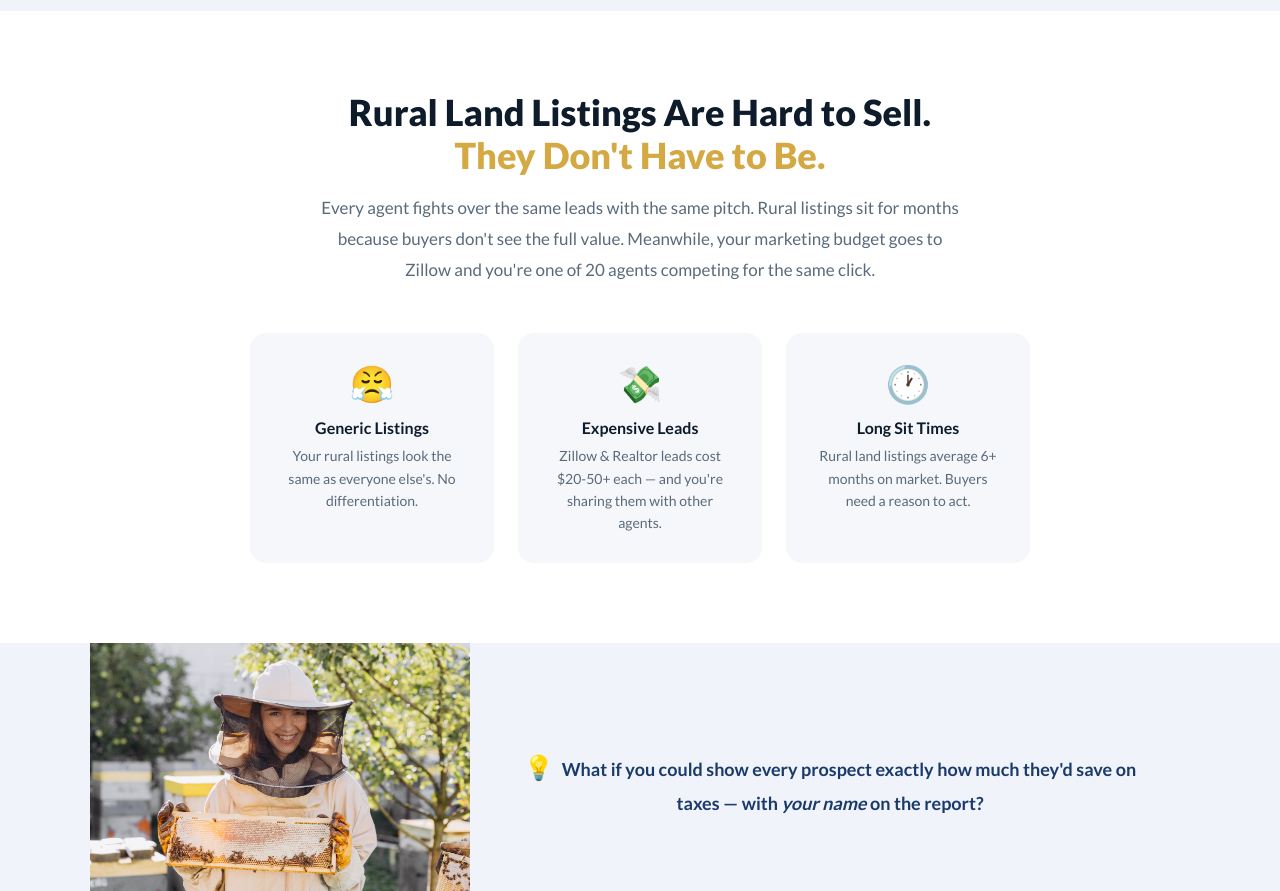
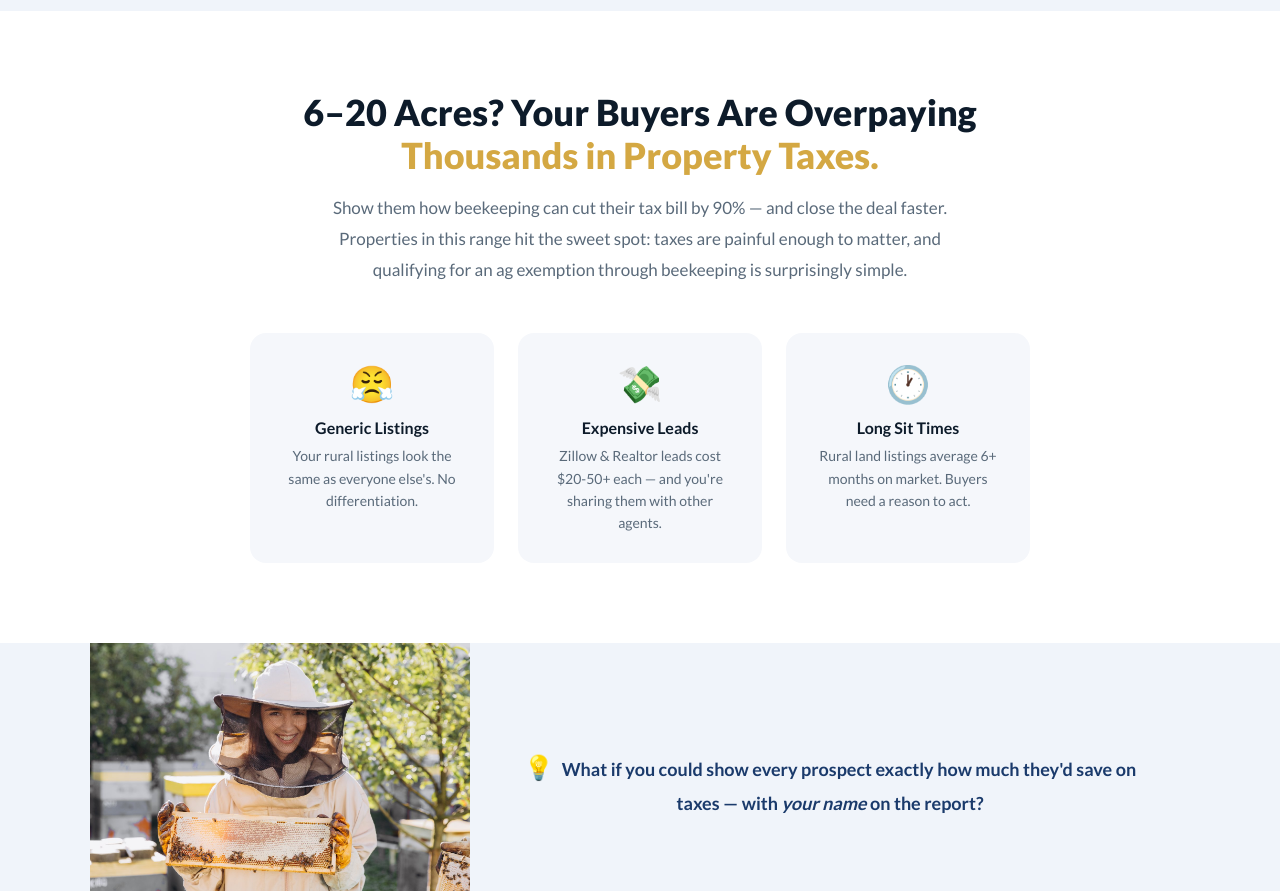
Before and after one commit to beekingsco/texasbeeexemption, a Next.js app: page /agents in a window 1280 px wide. Shown: the part 860-1751 px from the top of the page. Built offline with nearby package versions, Linux system fonts and the light colour scheme.

Commit message:
Update agents page headline: focus on 6-20 acre tax pain point

```diff
--- a/app/agents/page.tsx
+++ b/app/agents/page.tsx
@@ -196,13 +196,13 @@ export default function AgentLandingPage() {
         <section style={{ padding: '80px 24px', background: C.white }}>
           <div style={{ maxWidth: 780, margin: '0 auto', textAlign: 'center' }}>
             <h2 style={{ fontSize: 'clamp(24px, 4vw, 36px)', fontWeight: 800, color: C.navy, marginBottom: 16, lineHeight: 1.2 }}>
-              Rural Land Listings Are Hard to Sell. <br />
-              <span style={{ color: C.green }}>They Don&apos;t Have to Be.</span>
+              6–20 Acres? Your Buyers Are Overpaying <br />
+              <span style={{ color: C.green }}>Thousands in Property Taxes.</span>
             </h2>
             <p style={{ fontSize: 17, color: C.gray, lineHeight: 1.8, maxWidth: 640, margin: '0 auto 48px' }}>
-              Every agent fights over the same leads with the same pitch. Rural listings sit for months
-              because buyers don&apos;t see the full value. Meanwhile, your marketing budget goes to Zillow
-              and you&apos;re one of 20 agents competing for the same click.
+              Show them how beekeeping can cut their tax bill by 90% — and close the deal faster.
+              Properties in this range hit the sweet spot: taxes are painful enough to matter,
+              and qualifying for an ag exemption through beekeeping is surprisingly simple.
             </p>
             <div style={{ display: 'grid', gridTemplateColumns: 'repeat(auto-fit, minmax(200px, 1fr))', gap: 24 }}>
               {[
```
